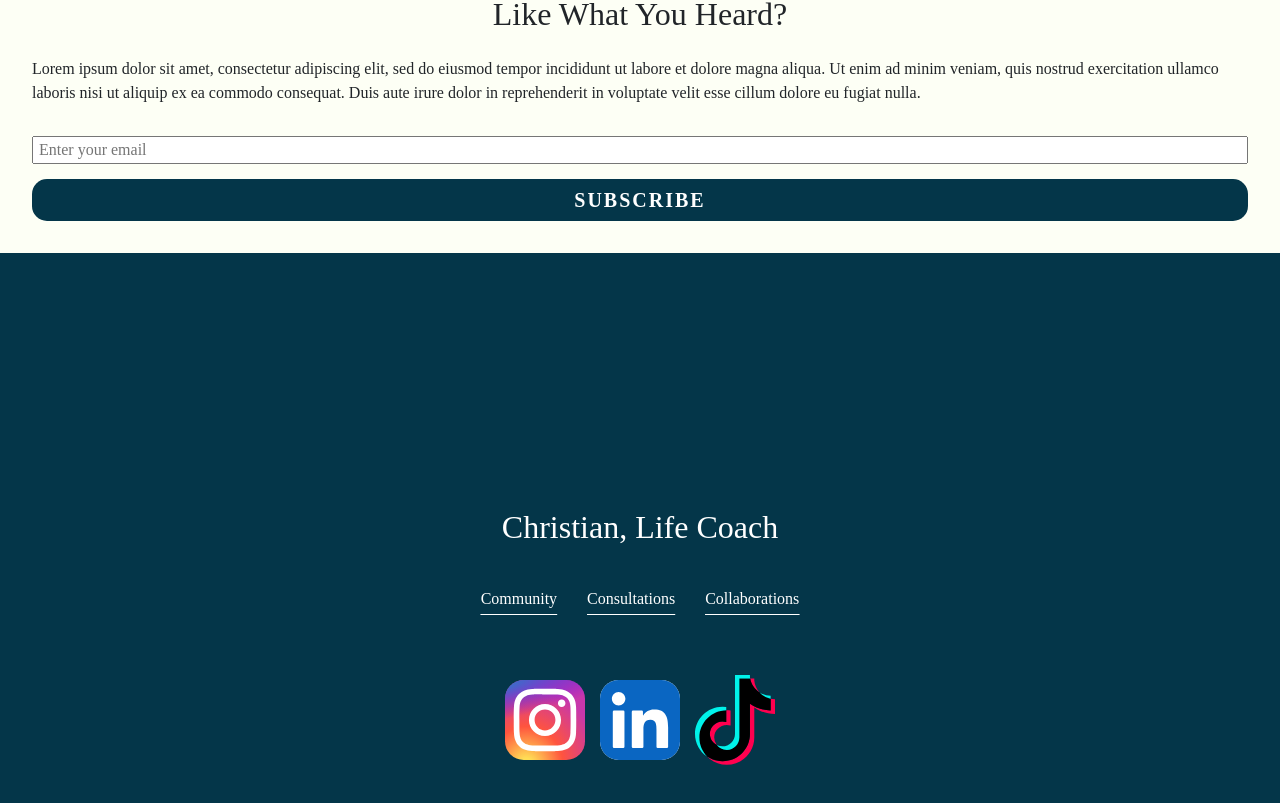
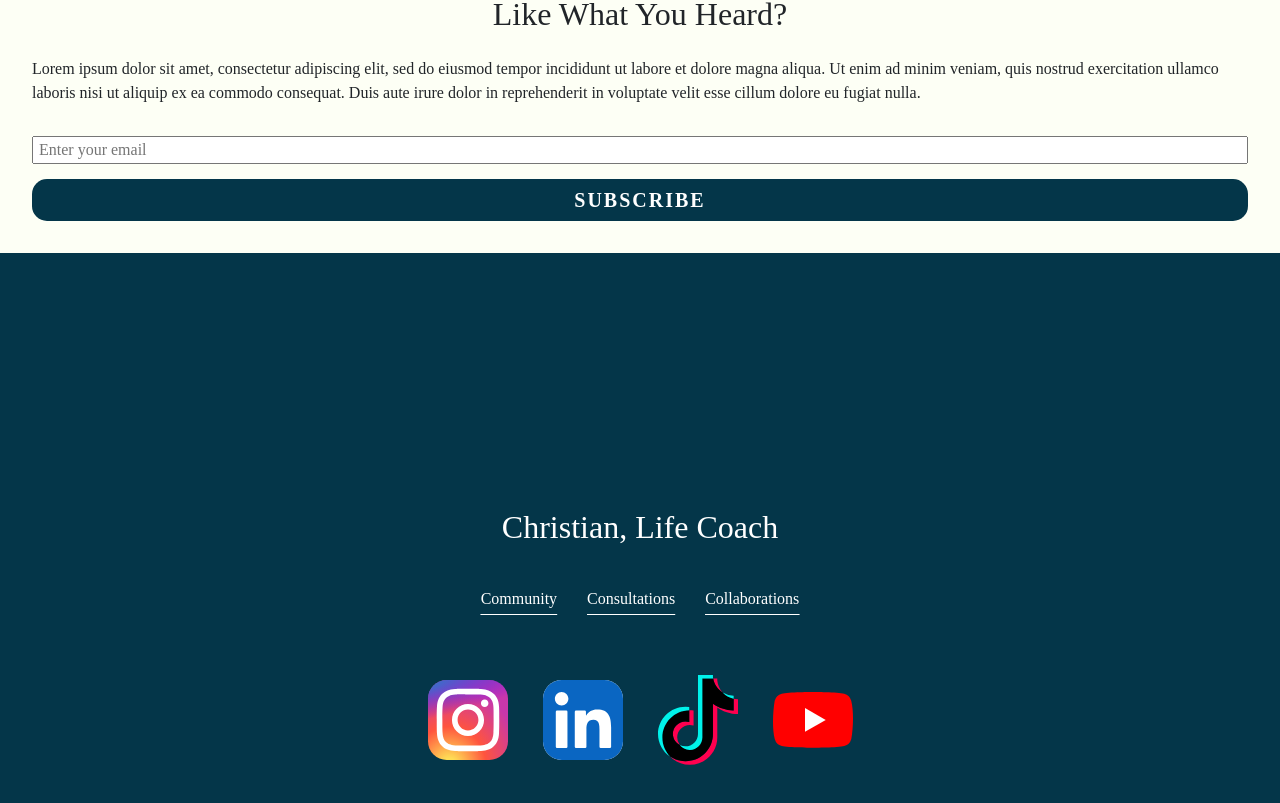
Before and after one commit to AnthonyGleason/christian-website, a React (Create React App) app: page / in a window 1280 px wide. Shown: the part 4575-5378 px from the top of the page. Built offline with nearby package versions, Linux system fonts and the light colour scheme; a web font is replaced by a local one.

Commit message:
add content

```diff
--- a/src/App.css
+++ b/src/App.css
@@ -249,7 +249,7 @@
   justify-content: center;
   align-items: center;
   padding: 1em;
-  gap: 15px;
+  gap: 35px;
 }
 .App .footer .footer-social-links img{
   max-width: 80px;
--- a/src/App.tsx
+++ b/src/App.tsx
@@ -17,6 +17,7 @@ import newsletterImg from './assets/newsletter.jpg';
 import tiktokImg from './assets/logos--tiktok-icon.svg';
 import instagramImg from './assets/skill-icons--instagram.svg';
 import linkedinImg from './assets/skill-icons--linkedin.svg';
+import youtubeAltIconImg from './assets/youtube-alt.svg';
 
 import Aos from 'aos';
 import 'aos/dist/aos.css';
@@ -181,6 +182,9 @@ function App() {
           <li>
             <img alt='tiktok page' src={tiktokImg} />
           </li>
+          <li>
+            <img alt='youtube page' src={youtubeAltIconImg} />
+          </li>
         </ul>
       </footer>
     </div>
```
Also changed, not shown: src/assets/youtube-alt.svg (added).
